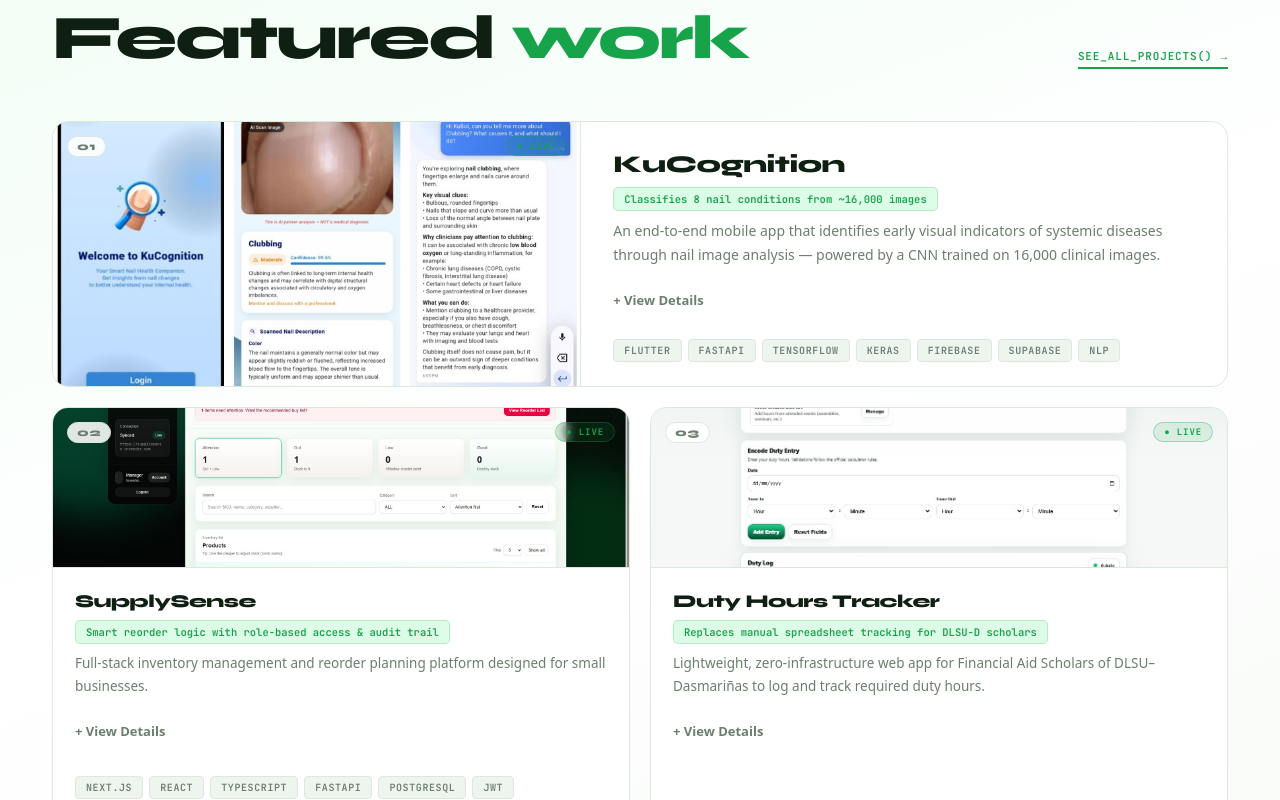
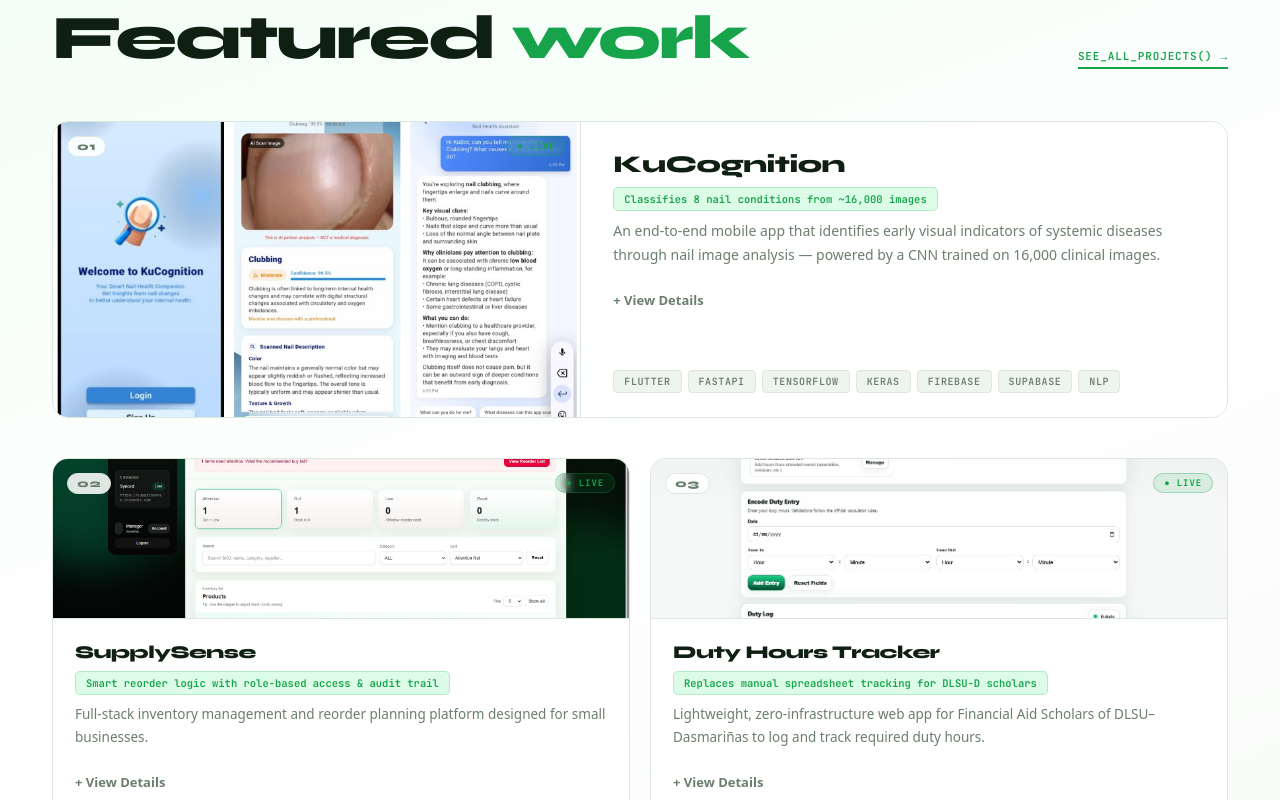
Before and after one commit to timothydevcastro/Portfolio, a React (Vite) app: page / in a window 1280 px wide. Shown: the part 2640-3440 px from the top of the page. Built offline with nearby package versions, Linux system fonts and the light colour scheme.

Commit message:
Fix featured layout overlap and improve grid spacing

```diff
--- a/src/ProjectsDevFinal.css
+++ b/src/ProjectsDevFinal.css
@@ -70,7 +70,8 @@
 .projects-wrapper .projects-grid {
   display:grid;
   grid-template-columns: 1fr 1fr;
-  gap:20px;
+  row-gap: 40px; /* Increased separation between featured row and bottom row */
+  column-gap: 20px;
 }
 .projects-wrapper .proj-card.featured { grid-column: 1 / -1; }
 
@@ -97,12 +98,15 @@
     width: 45%; height: auto;
     border-bottom: none; border-right: 1px solid var(--border);
   }
+  /* Remove absolute tags to prevent overlap on expand */
   .projects-wrapper .proj-card.featured .proj-card-body {
-    flex: 1; padding: 28px 32px;
+    flex: 1; padding: 28px 32px 100px; /* Added large bottom padding for tags */
   }
   .projects-wrapper .proj-card.featured .proj-card-tags {
     position: absolute; bottom: 0; right: 0; width: 55%;
-    padding: 0 32px 24px;
+    padding: 24px 32px;
+    background: var(--surface); /* Ensure tags always have background */
+    border-top: 1px solid var(--border-subtle);
   }
 }
 
```
